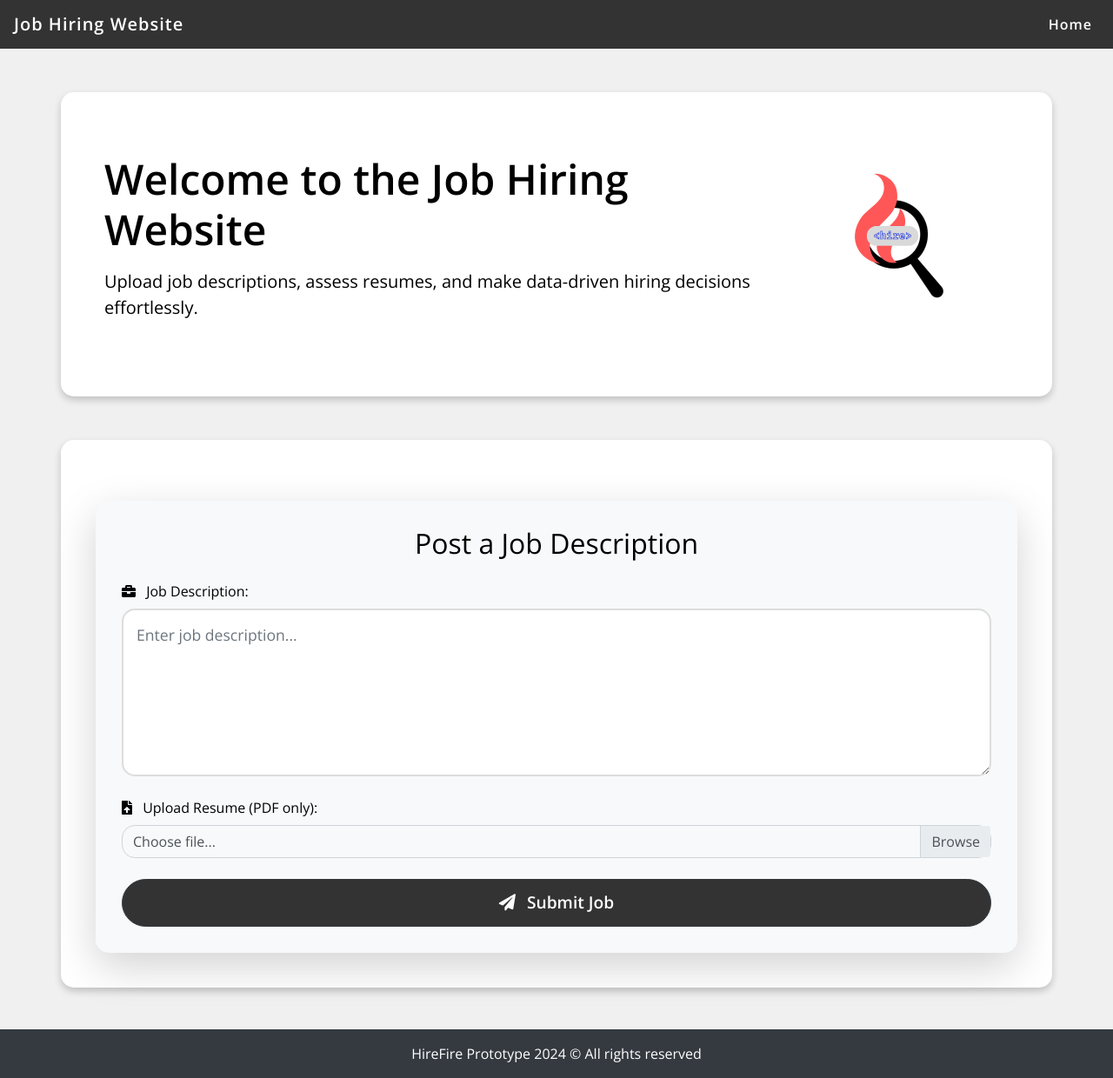
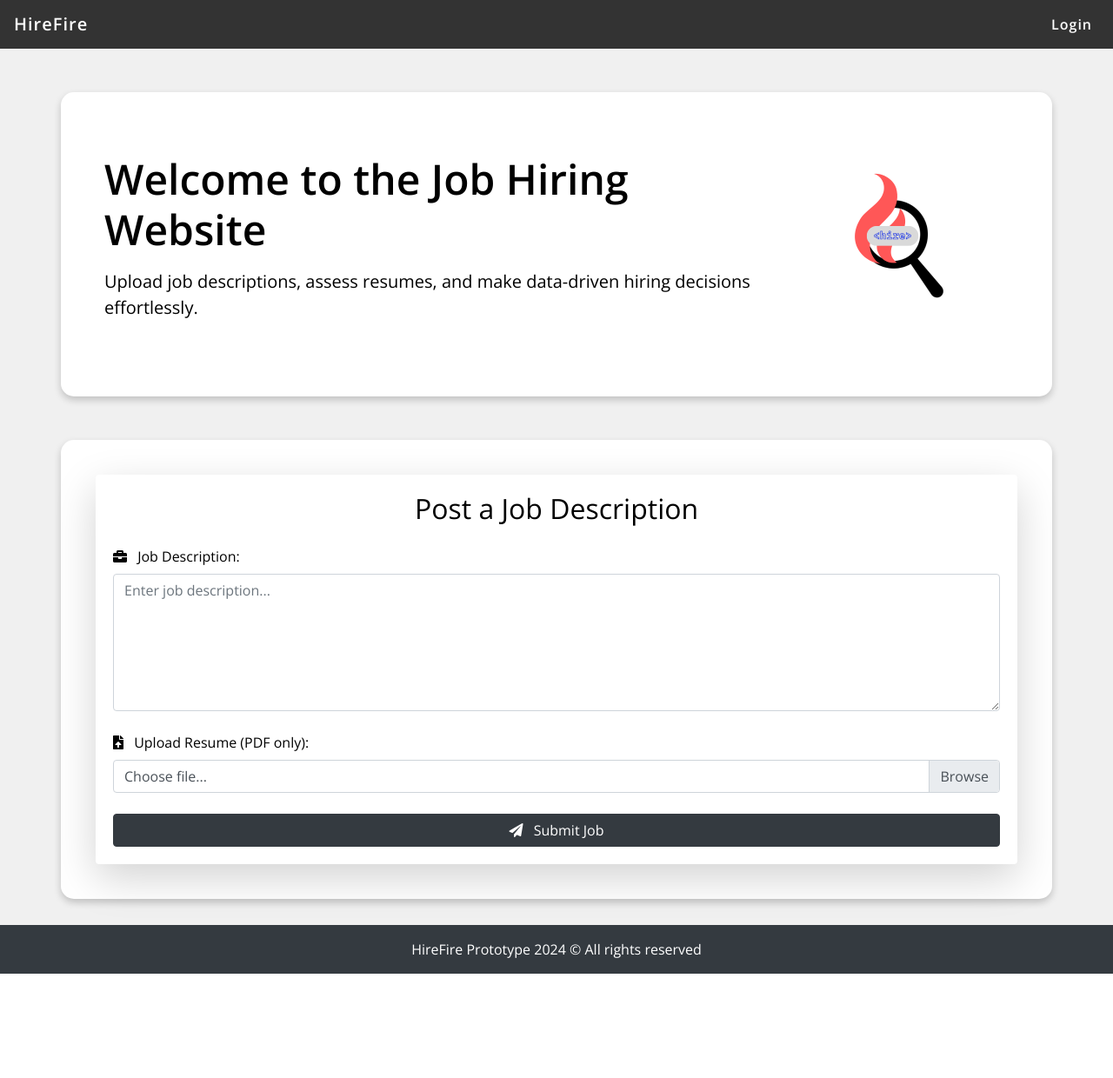
Before and after one commit to wooziemcic/HireFire-Web-Improvements-, a Flask app: template templates/home.html in a window 1280 px wide. Shown: the whole page at 87% size. After the commit the page ends 1120 px from the top, so only its background shows below. Run offline with Flask 3, Linux system fonts and the light colour scheme; the template is opened without the code that fills it, so the values that code supplies are empty; some libraries are stand-ins or nearby versions.

Commit message:
Corrected spaces with footer

```diff
--- a/templates/base.html
+++ b/templates/base.html
@@ -15,6 +15,9 @@
             font-family: 'Open Sans', sans-serif;
             background-color: #f0f0f0;
             color: #000;
+            display: flex;
+            flex-direction: column;
+            min-height: 100vh;
         }
 
         .navbar {
@@ -25,6 +28,10 @@
             color: #fff !important;
             font-weight: bold;
             letter-spacing: 1px;
+        }
+
+        .navbar-nav .nav-link:hover {
+            color: #007bff !important;
         }
 
         .hero-container {
@@ -46,153 +53,54 @@
         .form-container {
             padding: 40px;
             margin-top: 50px;
+            margin-bottom: 30px; /* Add margin to create space before footer */
             border-radius: 15px;
             background-color: #fff;
             box-shadow: 0px 4px 8px rgba(0, 0, 0, 0.2);
         }
 
-        .btn {
+        footer {
             background-color: #333;
             color: #fff;
-            border-radius: 50px;
-            padding: 10px 20px;
-            font-size: 1.1rem;
-            transition: all 0.3s ease;
+            text-align: center;
+            padding: 10px 0;
+            margin-top: auto;
         }
 
-        .btn:hover {
-            background-color: #000;
-            color: #fff;
-            border: 1px solid #fff;
+        footer p {
+            margin: 0;
         }
 
-        .card {
-            margin-top: 30px;
-        }
-    </style>
-
-<style>
-    .card {
-        border-radius: 15px;
-        background-color: #f8f9fa;
-    }
-
-    .card-body {
-        padding: 30px;
-    }
-
-    .btn {
-        border-radius: 30px;
-        font-weight: bold;
-        transition: all 0.3s ease-in-out;
-    }
-
-    .btn-outline-primary:hover {
-        background-color: #007bff;
-        color: #fff;
-    }
-
-    .btn-outline-danger:hover {
-        background-color: #dc3545;
-        color: #fff;
-    }
-
-    .btn-dark:hover {
-        background-color: #333;
-        color: #fff;
-    }
-
-    video {
-        margin-top: 15px;
-        border: 2px solid #dee2e6;
-    }
-
-    .list-group-item {
-        font-size: 1.1rem;
-        padding: 15px 10px;
-    }
-
-    .list-group-item i {
-        color: #007bff;
-    }
-</style>
-
-<style>
-    footer {
-        position: relative;
-        width: 100%;
-        bottom: 0;
-        background-color: #333;
-    }
-
-    body {
-        display: flex;
-        min-height: 100vh;
-        flex-direction: column;
-    }
-
-    .container {
+        /* Optional: Ensure the footer is always at the bottom */
+        .page-content {
             flex: 1;
         }
     </style>
-
-<style>
-    .fancy-textarea {
-        border: 2px solid #ddd;
-        border-radius: 15px;
-        padding: 15px;
-        font-size: 1.1rem;
-        transition: all 0.3s ease-in-out;
-    }
-
-    .fancy-textarea:focus {
-        border-color: #007bff;
-        box-shadow: 0px 0px 8px rgba(0, 123, 255, 0.5);
-    }
-
-    .custom-file-input {
-        border-radius: 15px;
-    }
-
-    .custom-file-input:focus {
-        outline: none;
-        box-shadow: 0px 0px 8px rgba(0, 123, 255, 0.5);
-    }
-
-    .custom-file-label {
-        border-radius: 15px;
-        background-color: #f8f9fa;
-    }
-
-    .fancy-button {
-        border-radius: 50px;
-        padding: 12px 20px;
-        font-size: 1.2rem;
-        transition: all 0.3s ease-in-out;
-    }
-
-    .fancy-button:hover {
-        background-color: #007bff;
-        color: white;
-        transform: scale(1.05);
-    }
-</style>
-
-
 </head>
 
 <body>
-
+    <div class="page-content">
         <nav class="navbar navbar-expand-lg">
-    <a class="navbar-brand" href="{{ url_for('home') }}">Job Hiring Website</a>
+            <a class="navbar-brand" href="{{ url_for('home') }}">HireFire</a>
             <button class="navbar-toggler" type="button" data-toggle="collapse" data-target="#navbarNav" aria-controls="navbarNav" aria-expanded="false" aria-label="Toggle navigation">
                 <span class="navbar-toggler-icon"></span>
             </button>
             <div class="collapse navbar-collapse" id="navbarNav">
                 <ul class="navbar-nav ml-auto">
+                    {% if current_user.is_authenticated %}
                         <li class="nav-item">
-                <a class="nav-link" href="{{ url_for('home') }}">Home</a>
+                            <a class="nav-link" href="#">Welcome, {{ current_user.username }}!</a>
                         </li>
+                        <li class="nav-item">
+                            <a class="nav-link" href="{{ url_for('logout') }}">
+                                <i class="fas fa-sign-out-alt mr-2"></i> Logout
+                            </a>
+                        </li>
+                    {% else %}
+                        <li class="nav-item">
+                            <a class="nav-link" href="{{ url_for('login') }}">Login</a>
+                        </li>
+                    {% endif %}
                 </ul>
             </div>
         </nav>
@@ -210,24 +118,15 @@
         <div class="container form-container">
             {% block content %}{% endblock %}
         </div>
+    </div>
+
+    <footer class="bg-dark text-white text-center py-3">
+        <p>HireFire Prototype 2024 &copy; All rights reserved</p>
+    </footer>
 
     <!-- Bootstrap JS -->
     <script src="https://code.jquery.com/jquery-3.5.1.slim.min.js"></script>
     <script src="https://cdn.jsdelivr.net/npm/bootstrap@4.5.2/dist/js/bootstrap.bundle.min.js"></script>
-<script>
-document.querySelectorAll('a[href^="#"]').forEach(anchor => {
-    anchor.addEventListener('click', function (e) {
-        e.preventDefault();
-        document.querySelector(this.getAttribute('href')).scrollIntoView({
-            behavior: 'smooth'
-        });
-    });
-});
-</script>
-
-<footer class="bg-dark text-white text-center py-3 mt-5">
-    <p class="mb-0">HireFire Prototype 2024 &copy; All rights reserved</p>
-</footer>
 
 </body>
 </html>
```
Lines whose indentation alone changed are shown as unchanged.
